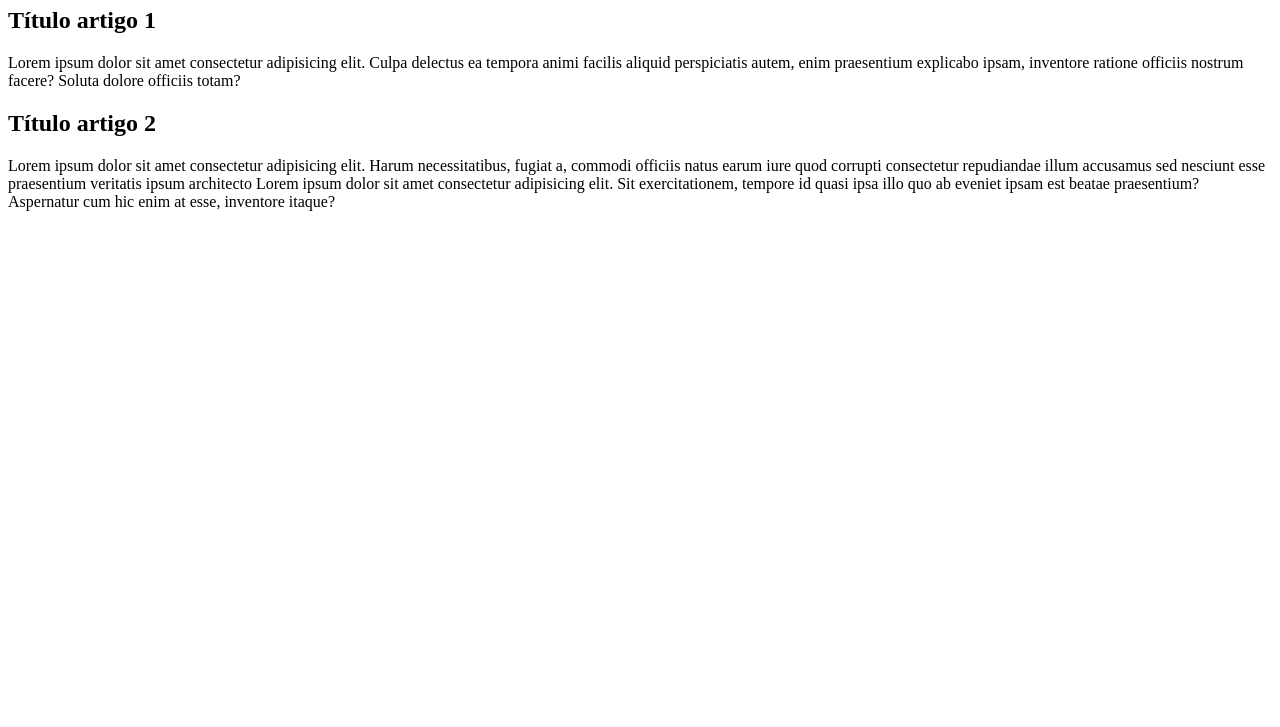
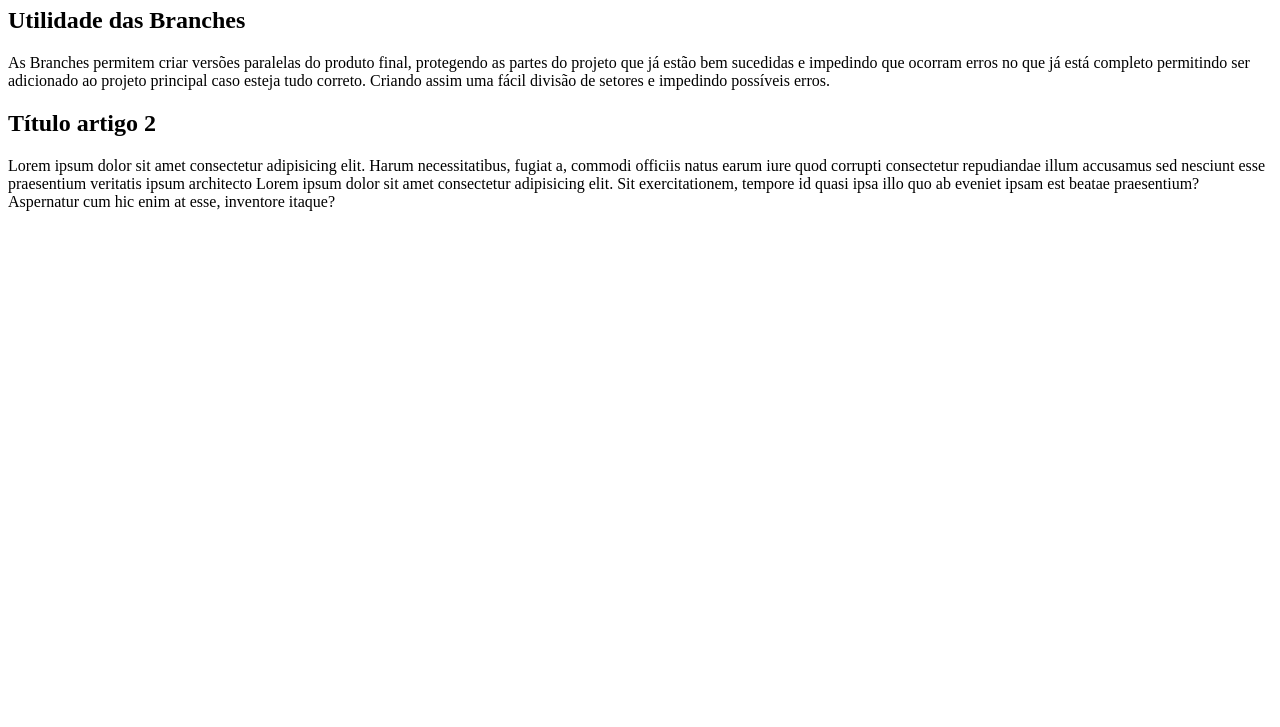
Before and after one commit to DerekGama/Ola-Mundo, a plain HTML site: page Site/index.html in a window 1280 px wide. Shown: the part 73-800 px from the top of the page. Drawn offline with Linux system fonts and the light colour scheme.

Commit message:
Conteúdo

```diff
--- a/Site/index.html
+++ b/Site/index.html
@@ -12,8 +12,9 @@
     </header>
 
     <article>
-        <h2>Título artigo 1</h2>
-        <p>Lorem ipsum dolor sit amet consectetur adipisicing elit. Culpa delectus ea tempora animi facilis aliquid perspiciatis autem, enim praesentium explicabo ipsam, inventore ratione officiis nostrum facere? Soluta dolore officiis totam?</p>
+        <h2>Utilidade das Branches</h2>
+        <p>As Branches permitem criar versões paralelas do produto final, protegendo as partes do projeto que já estão bem sucedidas e impedindo que ocorram erros no que já está completo permitindo ser adicionado ao projeto principal caso esteja tudo correto. Criando assim uma fácil divisão de setores e impedindo possíveis erros.
+        </p>
     </article>
 
     <article>
```
